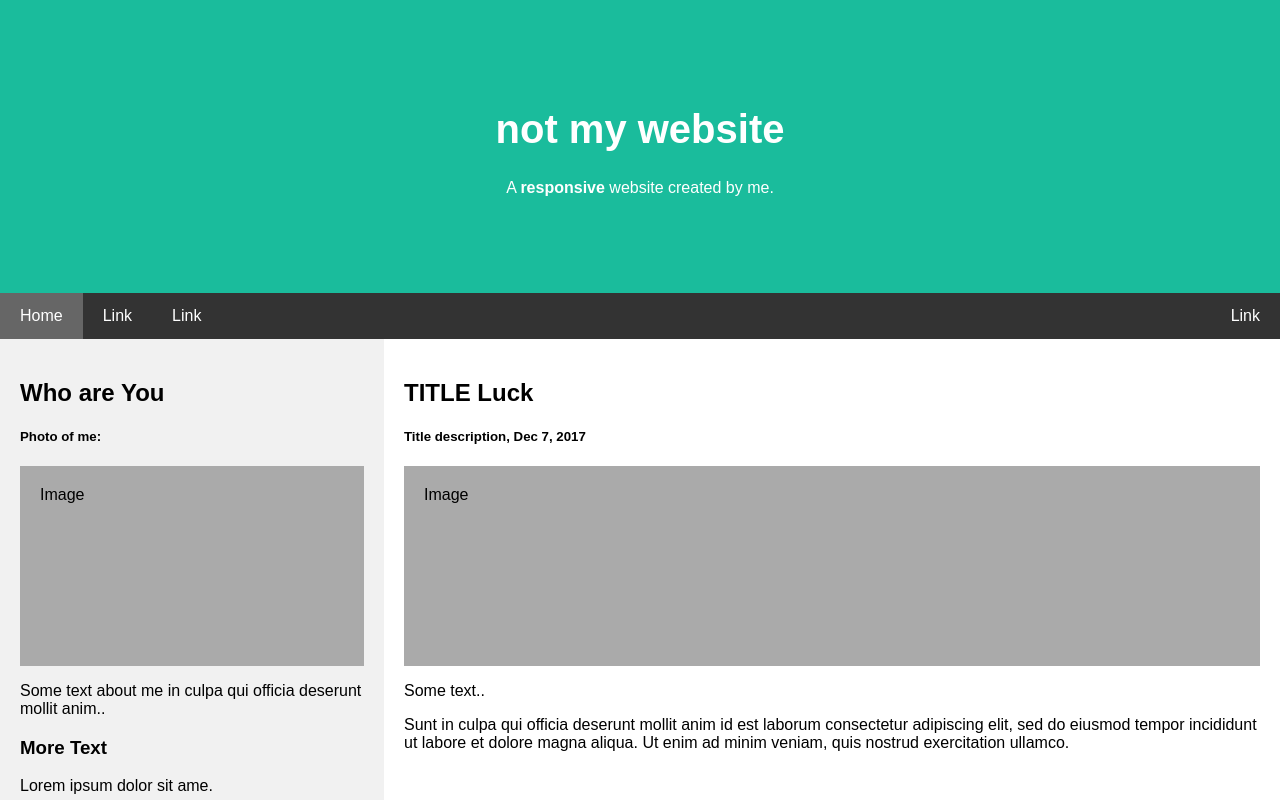
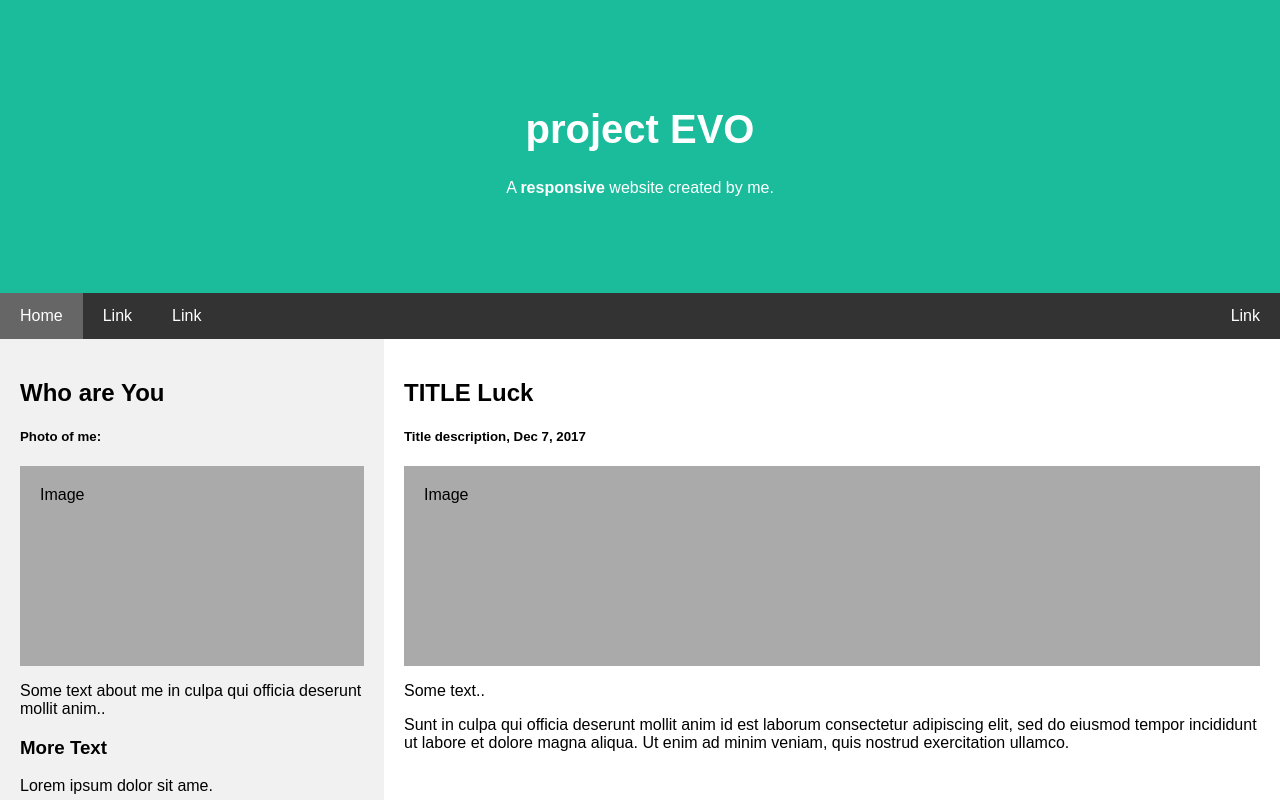
Before and after one commit to nikhilc890/HTML, a plain HTML site: page index.html in a window 1280 px wide. Shown: the top 800 px of the page. Drawn offline with Linux system fonts and the light colour scheme.

Commit message:
Update index.html

```diff
--- a/index.html
+++ b/index.html
@@ -123,7 +123,7 @@ body {
 <body>
 
 <div class="header">
-  <h1>not my website</h1>
+  <h1>project EVO</h1>
   <p>A <b>responsive</b> website created by me.</p>
 </div>
 
```
